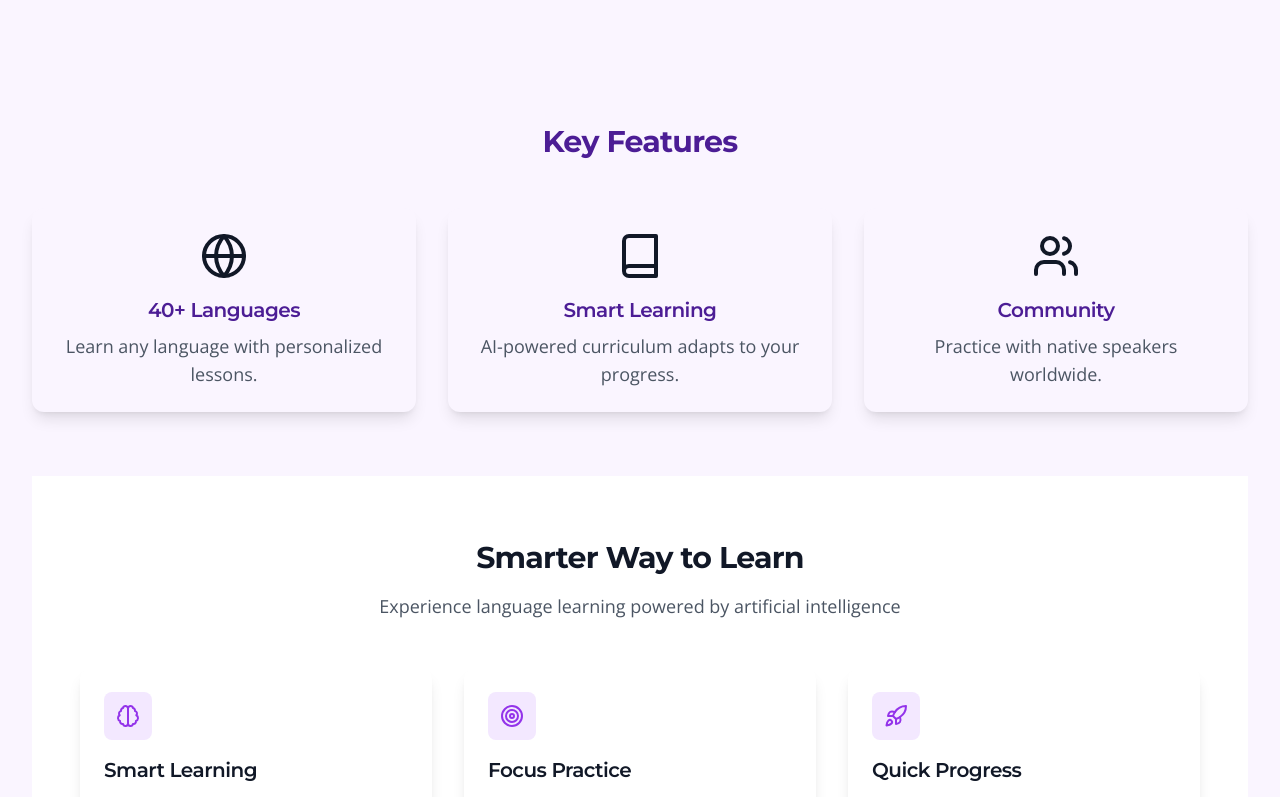
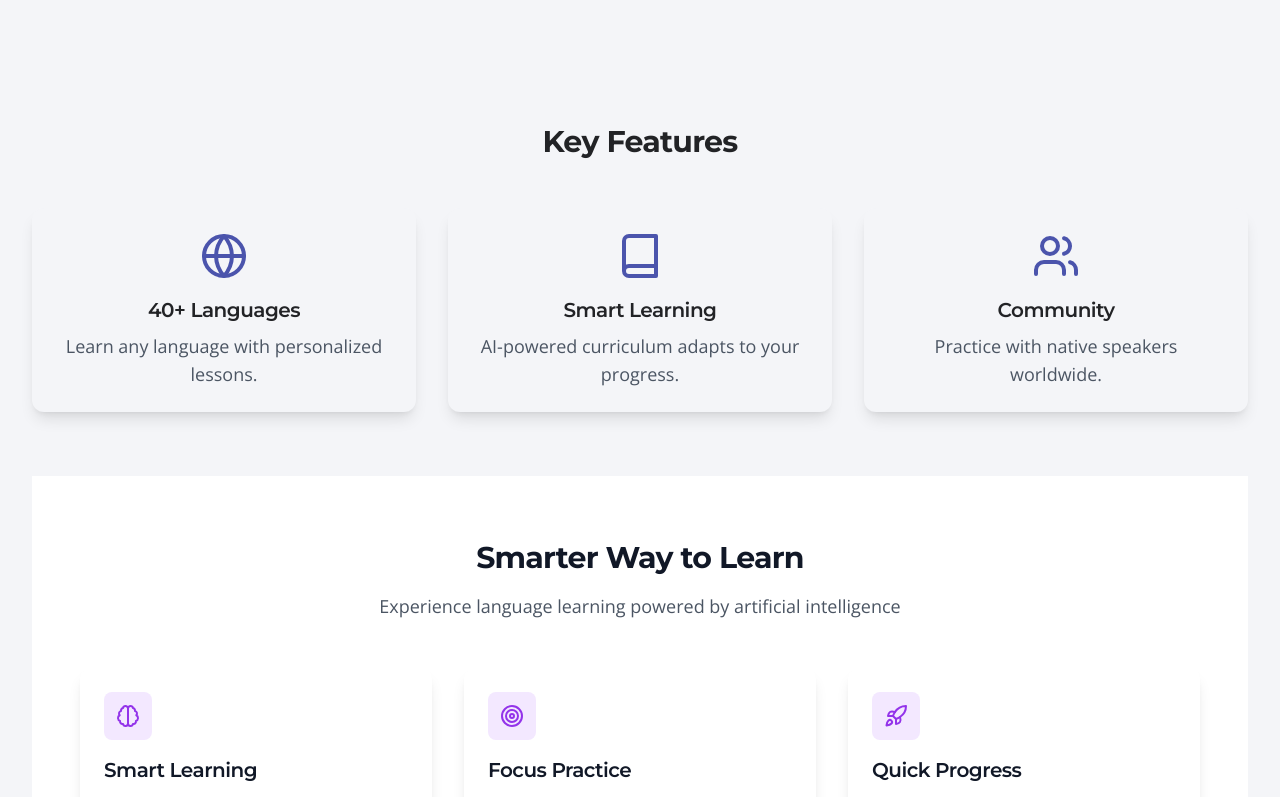
Before and after one commit to arham766/Langwa, a React (Vite) app: page / in a window 1280 px wide. Shown: the part 740-1537 px from the top of the page. Built offline with nearby package versions, Linux system fonts and the light colour scheme; the HTML template or start-up script is replaced by a standard one.

Commit message:
Update tailwind.config.js

```diff
--- a/tailwind.config.js
+++ b/tailwind.config.js
@@ -1,106 +1,75 @@
+// tailwind.config.js
 /** @type {import('tailwindcss').Config} */
 export default {
   content: [
     "./index.html",
     "./src/**/*.{js,ts,jsx,tsx}",
   ],
-  darkMode: 'class',
+  darkMode: 'class', // Dark mode enabled via 'class'
   theme: {
     extend: {
       fontFamily: {
         sans: ['Montserrat', 'sans-serif'],
         body: ['Open Sans', 'sans-serif'],
       },
+      // Enhanced color palette with better dark mode support
       colors: {
-        primary: {
-          DEFAULT: '#8b5cf6',
-          50: '#faf5ff',
-          100: '#f3e8ff',
-          200: '#e9d5ff',
-          300: '#d8b4fe',
-          400: '#c084fc',
-          500: '#a855f7',
-          600: '#9333ea',
-          700: '#7e22ce',
-          800: '#6b21a8',
-          900: '#581c87',
-          light: '#faf5ff',
-          dark: '#4c1d95'
+        // Primary / Brand color: Magic Blue
+        brand: {
+          DEFAULT: '#5E6AD2', // Magic Blue
+          50: '#F6F7FC',
+          100: '#E9EAFA',
+          200: '#C7C9EB',
+          300: '#A4A8E1',
+          400: '#8287D7',
+          500: '#5E6AD2', // same as DEFAULT
+          600: '#4B54AC',
+          700: '#3A4186',
+          800: '#292E60',
+          900: '#181B3A',
         },
+
+        // Background colors: Mercury White (light) & Enhanced Dark for dark mode
         background: {
-          DEFAULT: '#faf5ff',
-          light: '#faf5ff',
-          dark: '#16063a'
+          DEFAULT: '#F4F5F8', // Mercury White
+          light: '#F4F5F8',   // For clarity, same as DEFAULT
+          dark: '#000000',    // Deeper dark for true black theme
         },
+
+        // Text colors: high contrast text
         text: {
-          DEFAULT: '#4c1d95',
-          light: '#4c1d95',
-          dark: '#e2daff'
+          DEFAULT: '#222326', // Dark text on light backgrounds
+          light: '#222326',   // same as default
+          dark: '#F4F5F8',    // Light text on dark backgrounds
         },
-        secondary: {
-          DEFAULT: '#e9d5ff',
-          50: '#faf5ff',
-          100: '#f3e8ff',
-          200: '#e9d5ff',
-          300: '#d8b4fe',
-          400: '#c084fc',
-          500: '#a855f7',
-          600: '#9333ea',
-          700: '#7e22ce',
-          800: '#6b21a8',
-          900: '#581c87',
-          light: '#e9d5ff',
-          dark: '#2d1b69'
-        },
-        accent: {
-          DEFAULT: '#a855f7',
-          light: '#a855f7',
-          dark: '#8e2de2'
-        },
+
+        // Enhanced dark mode tokens
         dark: {
           bg: {
-            primary: '#16063a',
-            secondary: '#2d1b69',
-            tertiary: '#2d2d2d',
+            primary: '#000000',     // True black
+            secondary: '#080808',   // Slightly lighter black
+            tertiary: '#101010',    // Even lighter for hierarchy
           },
           text: {
-            primary: '#e2daff',
-            secondary: '#a0a0a0',
-            tertiary: '#6b7280',
+            primary: '#F4F5F8',     // White text
+            secondary: '#E2E3E5',   // Very light gray
+            tertiary: '#ADB0B3',    // Light gray
           },
           border: {
-            primary: '#2d1b69',
-            secondary: '#404040',
+            primary: '#2A2A2E',     // Dark gray
+            secondary: '#323236',   // Medium gray
           },
           accent: {
-            purple: '#b983ff',
-            blue: '#60a5fa',
-            green: '#34d399',
-            yellow: '#fbbf24',
+            primary: '#5E6AD2',     // Brand color
+            glow: 'rgba(94, 106, 210, 0.15)' // Glow effect color
           }
         },
-        light: {
-          bg: {
-            primary: '#faf5ff',
-            secondary: '#e9d5ff',
-            tertiary: '#e5e7eb',
-          },
-          text: {
-            primary: '#4c1d95',
-            secondary: '#4b5563',
-            tertiary: '#6b7280',
-          },
-          border: {
-            primary: '#e5e7eb',
-            secondary: '#d1d5db',
-          }
-        }
       },
       animation: {
         'float': 'float 3s ease-in-out infinite',
         'spin-slow': 'spin 3s linear infinite',
         'bounce-slow': 'bounce 3s infinite',
-        'pulse-slow': 'pulse 4s cubic-bezier(0.4, 0, 0.6, 1) infinite',
+        'pulse-slow': 'pulseSlow 4s cubic-bezier(0.4, 0, 0.6, 1) infinite',
         'slide-up': 'slideUp 0.5s ease-out',
         'slide-down': 'slideDown 0.5s ease-out',
         'fade-in': 'fadeIn 0.5s ease-out',
@@ -112,6 +81,7 @@ export default {
         'slide-in-right': 'slideInRight 0.5s ease-out',
         'slide-in-left': 'slideInLeft 0.5s ease-out',
         'shimmer': 'shimmer 2s linear infinite',
+        'glow': 'glow 3s ease-in-out infinite',
       },
       keyframes: {
         float: {
@@ -162,6 +132,24 @@ export default {
           '0%': { backgroundPosition: '-1000px 0' },
           '100%': { backgroundPosition: '1000px 0' },
         },
+        pulseSlow: {
+          '0%, 100%': {
+            opacity: 0.4,
+            transform: 'scale(1)'
+          },
+          '50%': {
+            opacity: 0.8,
+            transform: 'scale(1.05)'
+          },
+        },
+        glow: {
+          '0%, 100%': {
+            filter: 'brightness(1) saturate(1)'
+          },
+          '50%': {
+            filter: 'brightness(1.2) saturate(1.2)'
+          },
+        }
       },
       transitionProperty: {
         'height': 'height',
@@ -170,6 +158,7 @@ export default {
         'transform': 'transform',
         'opacity': 'opacity',
         'colors': 'background-color, border-color, color, fill, stroke',
+        'filter': 'filter, backdrop-filter'
       },
       transitionDuration: {
         '0': '0ms',
@@ -182,16 +171,29 @@ export default {
         'gradient-radial': 'radial-gradient(var(--tw-gradient-stops))',
         'gradient-conic': 'conic-gradient(var(--tw-gradient-stops))',
         'gradient-border': 'linear-gradient(to right, var(--tw-gradient-stops))',
+        'gradient-spotlight': 'radial-gradient(circle at var(--x, 50%) var(--y, 50%), var(--tw-gradient-stops))',
       },
       boxShadow: {
         'dark': '0 4px 6px -1px rgba(0, 0, 0, 0.3)',
         'dark-lg': '0 10px 15px -3px rgba(0, 0, 0, 0.4)',
         'light': '0 4px 6px -1px rgba(0, 0, 0, 0.1)',
         'light-lg': '0 10px 15px -3px rgba(0, 0, 0, 0.1)',
+        'brand': '0 0 15px rgba(94, 106, 210, 0.5)',
+        'brand-sm': '0 0 10px rgba(94, 106, 210, 0.3)',
+        'inner-glow': 'inset 0 0 20px 5px rgba(94, 106, 210, 0.15)',
       },
       scale: {
         '98': '.98',
         '102': '1.02',
+      },
+      backdropBlur: {
+        'xs': '2px',
+      },
+      // Add custom blur classes
+      blur: {
+        'xs': '2px',
+        '4xl': '72px',
+        '5xl': '96px',
       },
     },
   },
@@ -202,7 +204,10 @@ export default {
       borderColor: ['dark', 'dark-hover'],
       opacity: ['dark'],
       scale: ['hover', 'active'],
+      boxShadow: ['dark', 'dark-hover'],
+      ringWidth: ['dark', 'dark-hover'],
+      ringColor: ['dark', 'dark-hover'],
     },
   },
   plugins: [],
-}
+};
```
